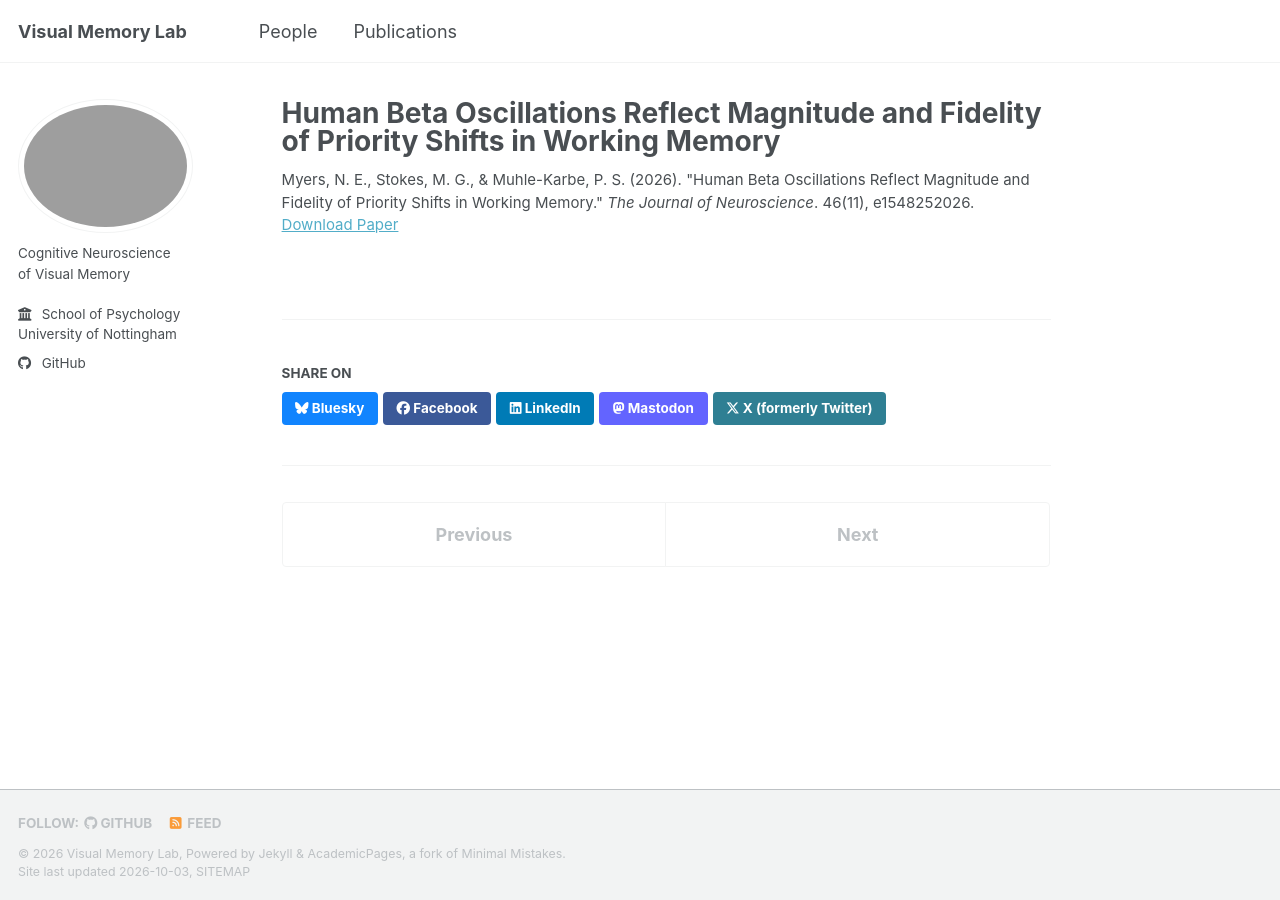
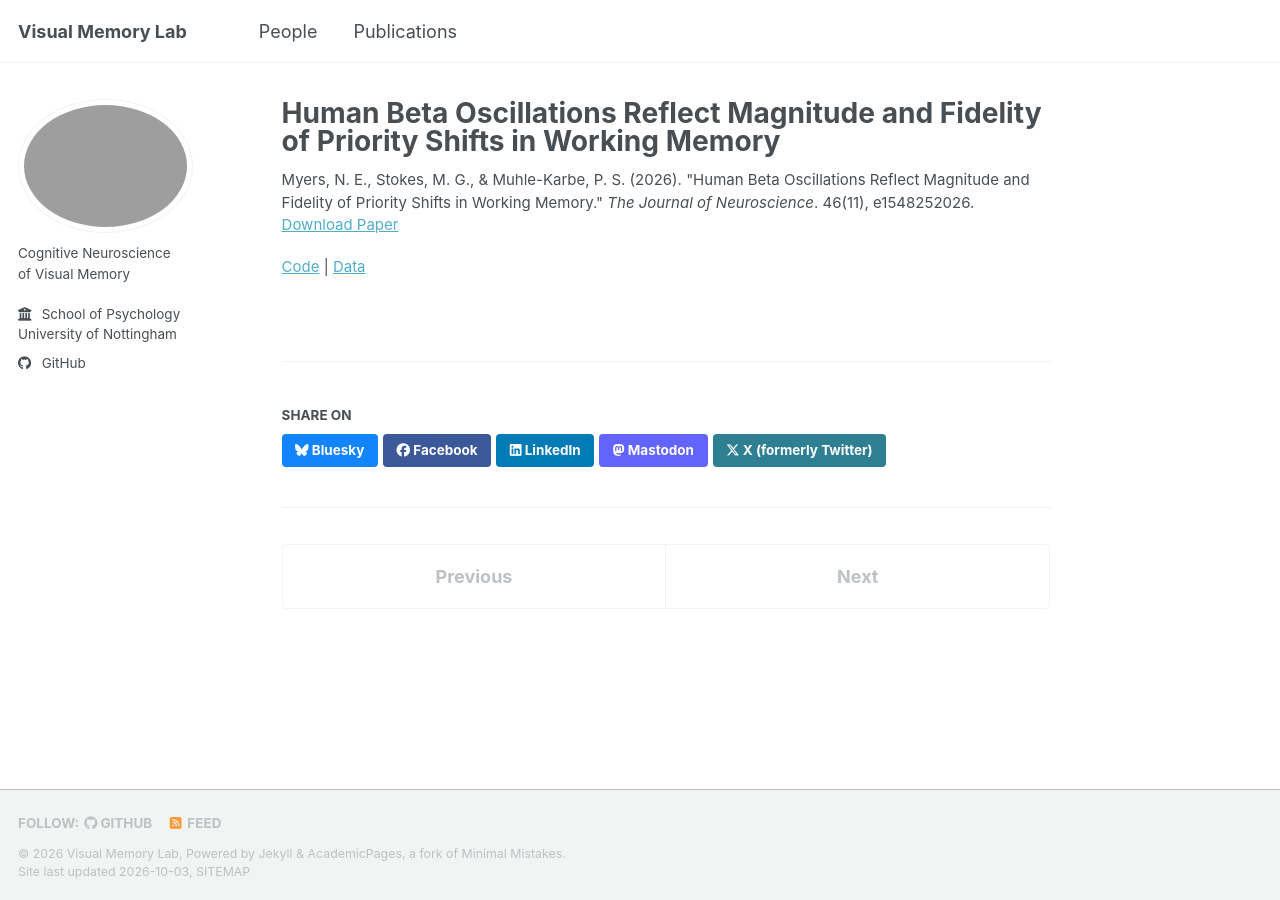
Before and after one commit to visual-memory-lab/visual-memory-lab.github.io, a Jekyll site: the page built from _publications/2026-01-01-human-beta-oscillations-reflect-magnitude-and.md, in a window 1280 px wide. Built offline with Jekyll 4.4.1, drawn with Linux system fonts in a browser that asks for light colours; a style sheet for code colours, icons or effects is not loaded.

Commit message:
Change codeurl and dataurl references to page scope

```diff
--- a/_layouts/single.html
+++ b/_layouts/single.html
@@ -72,8 +72,8 @@ layout: default
           <p style="font-size: smaller"><a href="{{ page.bibtexurl }}">Download Bibtex</a></p>
         {% endif %}
 
-        {% if post.codeurl or post.dataurl %}
-          <p>{% if post.codeurl %}<a href="{{ post.codeurl }}">Code</a>{% endif %}{% if post.codeurl and post.dataurl %} | {% endif %}{% if post.dataurl %}<a href="{{ post.dataurl }}">Data</a>{% endif %}</p>
+        {% if page.codeurl or page.dataurl %}
+          <p style="font-size: smaller">{% if page.codeurl %}<a href="{{ page.codeurl }}">Code</a>{% endif %}{% if page.codeurl and page.dataurl %} | {% endif %}{% if page.dataurl %}<a href="{{ page.dataurl }}">Data</a>{% endif %}</p>
         {% endif %}
 
         {% if page.link %}<div><a href="{{ page.link }}" class="btn">{{ site.data.ui-text[site.locale].ext_link_label | default: "Direct Link" }}</a></div>{% endif %}
```
